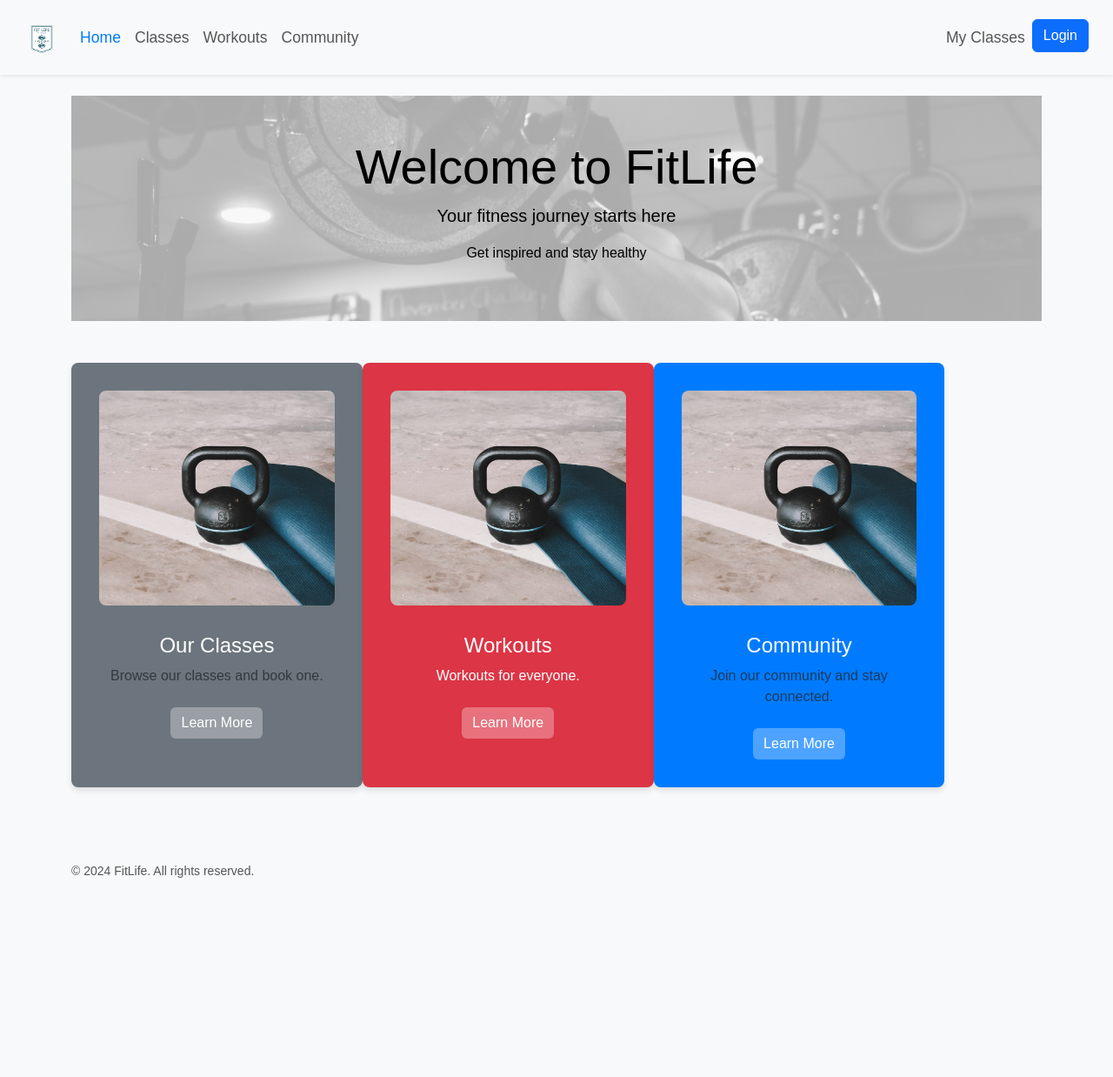
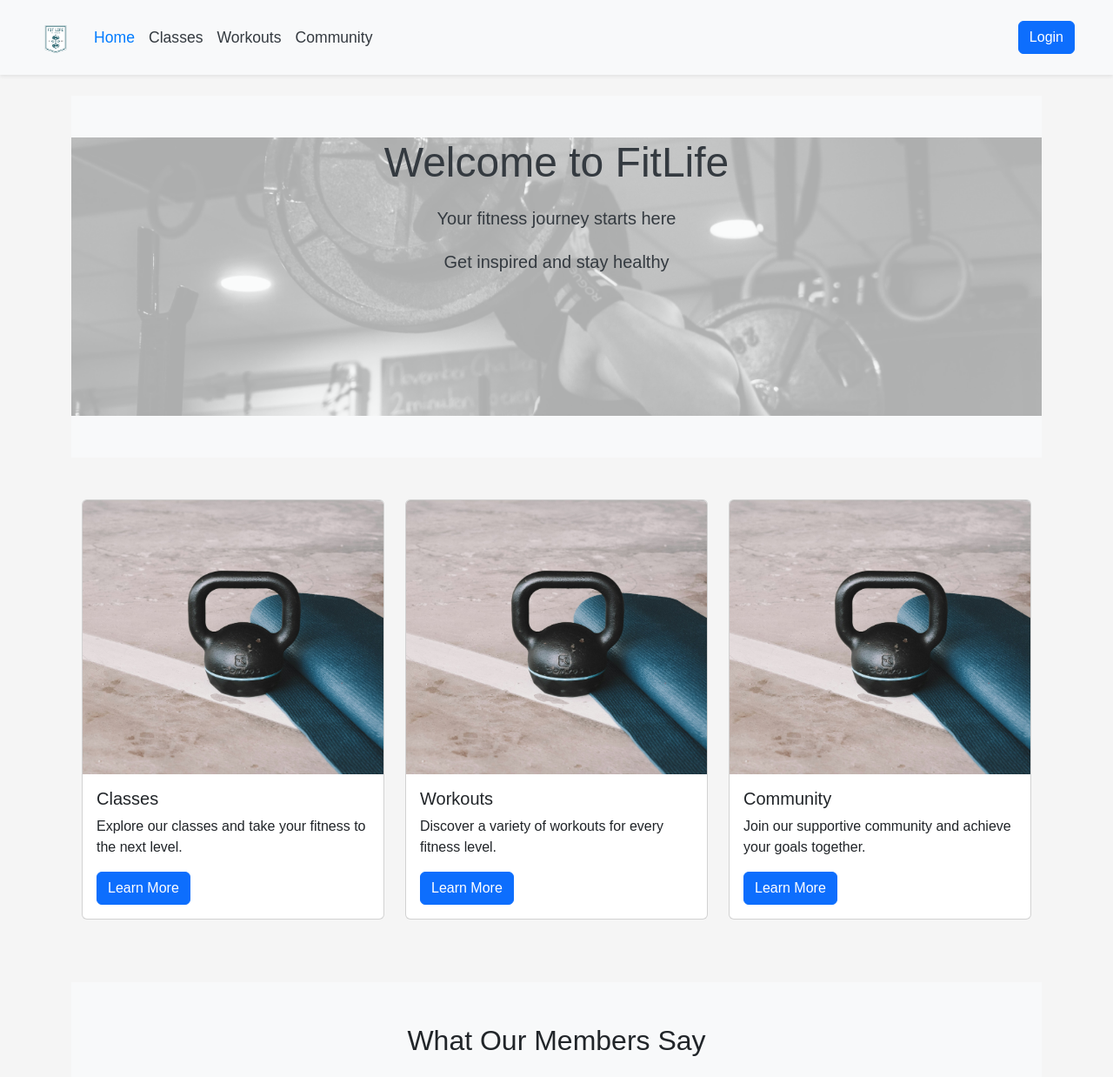
Before and after one commit to wakilsarfaraz/fitLifeContainer, a Django app: page / in a window 1280 px wide. Shown: the top 1238 px of the page at 87% size. Before the commit the page ends 1009 px from the top, so only its background shows below. Run offline with Django 4.2, Linux system fonts and the light colour scheme.

Commit message:
4th commit

```diff
--- a/FitLife/urls.py
+++ b/FitLife/urls.py
@@ -1,18 +1,3 @@
-"""FitLife URL Configuration
-
-The `urlpatterns` list routes URLs to views. For more information please see:
-    https://docs.djangoproject.com/en/4.1/topics/http/urls/
-Examples:
-Function views
-    1. Add an import:  from my_app import views
-    2. Add a URL to urlpatterns:  path('', views.home, name='home')
-Class-based views
-    1. Add an import:  from other_app.views import Home
-    2. Add a URL to urlpatterns:  path('', Home.as_view(), name='home')
-Including another URLconf
-    1. Import the include() function: from django.urls import include, path
-    2. Add a URL to urlpatterns:  path('blog/', include('blog.urls'))
-"""
 from django.contrib import admin
 from django.urls import path, include
 from django.conf import settings
@@ -24,6 +9,6 @@ urlpatterns = [
     path('community/', include(('community.urls', 'community'), namespace='community')),
     path('classes/', include(('classes.urls', 'classes'), namespace='classes')),
     path('workouts/', include(('workouts.urls', 'workouts'), namespace='workouts')),
-    path('userauth/',include('django.contrib.auth.urls')),
-    path('userauth/',include(('userauth.urls','userauth'),namespace='userauth')),
-]+ static (settings.MEDIA_URL, document_root =settings.MEDIA_ROOT)
+    path('userauth/', include('django.contrib.auth.urls')),
+    path('userauth/', include(('userauth.urls', 'userauth'), namespace='userauth')),
+] + static(settings.MEDIA_URL, document_root=settings.MEDIA_ROOT)
--- a/home/static/css/styles.css
+++ b/home/static/css/styles.css
@@ -3,10 +3,8 @@ html,
 body {
   height: 100%;
   margin: 0;
-  display: flex;
-  flex-direction: column;
   font-family: "Arial", sans-serif;
-  background-color: #f8f9fa;
+  background-color: #f5f5f5;
 }
 
 .content-wrapper {
@@ -15,7 +13,7 @@ body {
 
 /* Navbar Styles */
 .navbar {
-  padding: 1rem;
+  padding: 1rem 2rem;
   background-color: #ffffff;
   box-shadow: 0 4px 6px rgba(0, 0, 0, 0.1);
 }
@@ -28,7 +26,7 @@ body {
 .navbar-nav .nav-link {
   font-size: 1.1rem;
   font-weight: 500;
-  color: #555;
+  color: #343a40;
 }
 
 .navbar-nav .nav-link.active {
@@ -48,85 +46,97 @@ body {
 
 /* Hero Section */
 .hero-section {
-  width: 100vw; /* Full viewport width */
-  padding: 80px 20px; /* Adjust padding for better visibility */
-  background-color: #f5f5f5;
+  width: 100%;
+  padding: 80px 0;
+  background-color: #e0f7fa;
   text-align: center;
-  position: relative; /* So the background image can cover the whole section */
+  position: relative;
 }
 
 .hero-section-bg {
-  background-image: url("../images/hero-bg.png");
+  background-image: url("/static/images/hero-bg.png");
   background-size: cover;
   background-position: center;
-  height: 30%; /* Ensures full height of the hero section */
-  width: 100%; /* Full width */
+  height: 40vh;
+  width: 100%;
 }
 
 .hero-section h1,
 .hero-section p {
-  color: black;
+  color: #343a40;
   z-index: 1;
   position: relative;
+  margin: 0;
+}
+
+.hero-section h1 {
+  font-size: 3rem;
+}
+
+.hero-section p {
+  font-size: 1.25rem;
+  margin-top: 20px;
 }
 
 /* Combined Content Section */
 .combined-section {
-  background-color: #f8f9fa;
-  padding: 3rem 0;
-  display: flex;
-  justify-content: center; /* Centers the section horizontally */
-  align-items: center; /* Centers the content vertically */
-  flex-wrap: wrap; /* Allows columns to wrap on smaller screens */
-  gap: 20px; /* Adds space between columns */
+  background-color: #f5f5f5;
+  padding: 4rem 0;
 }
 
 .column {
-  width: 30%; /* Default width of each column */
   padding: 2rem;
-  color: white;
+  background-color: #ffffff;
   border-radius: 8px;
   text-align: center;
-  box-shadow: 0 4px 6px rgba(0, 0, 0, 0.1);
+  box-shadow: 0 4px 8px rgba(0, 0, 0, 0.1);
   transition: transform 0.3s ease, box-shadow 0.3s ease;
+  height: 100%;
 }
 
 .column:hover {
-  transform: scale(1.05); /* Slightly enlarges the column on hover */
-  box-shadow: 0 6px 12px rgba(0, 0, 0, 0.2);
+  transform: scale(1.05);
+  box-shadow: 0 6px 15px rgba(0, 0, 0, 0.2);
 }
 
 .classes-column {
-  background-color: #6c757d;
+  background-color: #21565c;
 }
 
 .workouts-column {
-  background-color: #dc3545;
+  background-color: #ce5100;
 }
 
 .community-column {
-  background-color: #007bff;
+  background-color: #21565c;
 }
 
 .column img {
   max-width: 100%;
   height: auto;
   border-radius: 8px;
+  margin-bottom: 20px;
 }
 
 .column h2 {
-  margin-top: 1rem;
-  font-size: 1.5rem;
+  margin-top: 1.5rem;
+  font-size: 1.75rem;
+  color: #fff;
 }
 
 .column p {
   margin-bottom: 1.5rem;
+  color: #fff;
 }
 
 .column .btn {
   color: white;
   background-color: rgba(255, 255, 255, 0.3);
   border: none;
+  padding: 10px 20px;
+  border-radius: 25px;
+  font-size: 1rem;
+  text-transform: uppercase;
 }
 
 .column .btn:hover {
@@ -134,31 +144,9 @@ body {
 }
 
 /* Responsive Styles */
-
-/* Medium to large screen: use flexbox for the columns */
-@media (min-width: 768px) {
-  .column {
-    width: 30%; /* Each column will take up 30% width on medium to large screens */
-  }
-}
-
-/* Small screens: stack the columns vertically */
-@media (max-width: 767px) {
-  .combined-section {
-    flex-direction: column;
-    align-items: center;
-  }
-
-  .column {
-    width: 80%; /* On smaller screens, each column will take 80% of the container width */
-    margin-bottom: 20px; /* Adds space between stacked columns */
-  }
-}
-
-/* Hero Section: Responsive Text */
 @media (max-width: 768px) {
   .hero-section h1 {
-    font-size: 2.5rem; /* Adjust font size for smaller screens */
+    font-size: 2.5rem;
   }
 
   .hero-section p {
@@ -168,7 +156,7 @@ body {
 
 /* Footer Styling */
 footer {
-  background-color: #f8f9fa;
+  background-color: #f5f5f5;
   padding: 20px 0;
   text-align: center;
 }
@@ -176,5 +164,5 @@ footer {
 footer p {
   margin-bottom: 0;
   font-size: 0.875rem;
-  color: #555;
+  color: #343a40;
 }
--- a/home/templates/base.html
+++ b/home/templates/base.html
@@ -1,5 +1,4 @@
 {% load static %}
-
 <!DOCTYPE html>
 <html lang="en">
   <head>
@@ -15,9 +14,12 @@
       href="https://cdn.jsdelivr.net/npm/bootstrap@5.3.0/dist/css/bootstrap.min.css"
       rel="stylesheet"
     />
+    <link
+      rel="stylesheet"
+      href="https://cdnjs.cloudflare.com/ajax/libs/bootstrap-icons/1.10.3/font/bootstrap-icons.min.css"
+    />
     <link rel="stylesheet" href="{% static 'css/styles.css' %}" />
   </head>
-
   <body>
     <!-- Navbar -->
     <nav class="navbar navbar-expand-lg navbar-light bg-light shadow-sm">
@@ -61,33 +63,26 @@
               >
             </li>
           </ul>
+          <!-- Authentication-related links -->
           <ul class="navbar-nav">
+            {% if user.is_authenticated %}
             <li class="nav-item">
-              <a class="nav-link" href="{% url 'classes:classes' %}"
-                >My Classes</a
-              >
+              <a class="nav-link" href="{% url 'userauth:logout' %}">Logout</a>
             </li>
+            {% else %}
             <li class="nav-item">
               <a
                 href="{% url 'userauth:login' %}"
-                class="btn btn-primary button ms-auto button-margin"
+                class="btn btn-primary ms-auto"
                 >Login</a
               >
             </li>
+            {% endif %}
           </ul>
         </div>
       </div>
     </nav>
-    <script>
-      document
-        .getElementById("logoutBtn")
-        .addEventListener("click", function () {
-          var myModal = new bootstrap.Modal(
-            document.getElementById("logoutModal")
-          );
-          myModal.show();
-        });
-    </script>
+
     <div class="content-wrapper container mt-4">
       {% block content %}{% endblock %}
     </div>
--- a/home/templates/home.html
+++ b/home/templates/home.html
@@ -1,8 +1,9 @@
 {% extends "base.html" %} {% load static %} {% block title %}Welcome to
 FitLife{% endblock %} {% block content %}
+
 <!-- Hero Section -->
-<section class="hero-section text-center py-5 hero-section-bg">
-  <div class="container">
+<section class="hero-section text-center py-5 bg-light">
+  <div class="container hero-section-bg">
     <h1 class="display-4">Welcome to FitLife</h1>
     <p class="lead">Your fitness journey starts here</p>
     <p>Get inspired and stay healthy</p>
@@ -10,45 +11,78 @@ FitLife{% endblock %} {% block content %}
 </section>
 
 <!-- Combined Content Section -->
-<section class="combined-section py-5">
+<section class="py-5">
   <div class="container">
-    <div class="row text-center">
-      <!-- Classes Column -->
-      <div class="col-md-4 mb-4 column classes-column">
-        <img
-          src="{% static 'images/workouts.png' %}"
-          alt="Classes"
-          class="img-fluid mb-3"
-        />
-        <h2>Our Classes</h2>
-        <p class="text-muted">Browse our classes and book one.</p>
-        <a href="#" class="btn btn-light">Learn More</a>
+    <div class="row justify-content-center">
+      {% for item in sections %}
+      <div class="col-md-4 mb-4">
+        <div class="card h-100">
+          <img
+            src="{% static 'images/'|add:item.image %}"
+            class="card-img-top"
+            alt="{{ item.title }}"
+          />
+          <div class="card-body">
+            <h5 class="card-title">{{ item.title }}</h5>
+            <p class="card-text">{{ item.description }}</p>
+            <a href="{% url item.url %}" class="btn btn-primary">Learn More</a>
+          </div>
+        </div>
       </div>
-
-      <!-- Workouts Column -->
-      <div class="col-md-4 mb-4 column workouts-column">
-        <img
-          src="{% static 'images/workouts.png' %}"
-          alt="Workouts"
-          class="img-fluid mb-3"
-        />
-        <h2>Workouts</h2>
-        <p>Workouts for everyone.</p>
-        <a href="#" class="btn btn-light">Learn More</a>
-      </div>
-
-      <!-- Community Column -->
-      <div class="col-md-4 mb-4 column community-column">
-        <img
-          src="{% static 'images/workouts.png' %}"
-          alt="Community"
-          class="img-fluid mb-3"
-        />
-        <h2>Community</h2>
-        <p class="text-muted">Join our community and stay connected.</p>
-        <a href="#" class="btn btn-light">Learn More</a>
-      </div>
+      {% endfor %}
     </div>
   </div>
 </section>
+
+<!-- Testimonials Section -->
+<section class="bg-light py-5">
+  <div class="container">
+    <h2 class="text-center mb-4">What Our Members Say</h2>
+    <div class="row">
+      {% for testimonial in testimonials %}
+      <div class="col-md-4 mb-4">
+        <div class="card">
+          <img
+            src="{% static 'images/testimonial-'|add:forloop.counter|add:'.jpg' %}"
+            class="card-img-top"
+            alt="{{ testimonial.name }}"
+          />
+          <div class="card-body">
+            <p class="card-text font-italic">"{{ testimonial.text }}"</p>
+            <footer class="blockquote-footer">{{ testimonial.name }}</footer>
+          </div>
+        </div>
+      </div>
+      {% endfor %}
+    </div>
+  </div>
+</section>
+
+<!-- Call to Action Section -->
+<section class="bg-primary text-white py-5">
+  <div class="container text-center">
+    <h2 class="mb-4">Ready to Start Your Fitness Journey?</h2>
+    <p class="lead mb-4">Join FitLife today and experience the difference!</p>
+    <a href="{% url 'userauth:login' %}" class="btn btn-light btn-lg"
+      >Sign Up Now</a
+    >
+  </div>
+</section>
+
+<!-- Quick Links Section -->
+<section class="py-5">
+  <div class="container">
+    <h2 class="text-center mb-4">Quick Links</h2>
+    <div class="row justify-content-center">
+      {% for link in quick_links %}
+      <div class="col-auto mb-2">
+        <a href="{% url link.url %}" class="btn btn-outline-primary"
+          >{{ link.title }}</a
+        >
+      </div>
+      {% endfor %}
+    </div>
+  </div>
+</section>
+
 {% endblock %}
--- a/home/views.py
+++ b/home/views.py
@@ -1,5 +1,22 @@
 from django.shortcuts import render
 
-# Create your views here.
 def home(request):
-    return render(request,'home.html',{})
+    context = {
+        'sections': [
+            {'title': 'Classes', 'description': 'Explore our classes and take your fitness to the next level.', 'image': 'workouts.png', 'url': 'classes:classes'},
+            {'title': 'Workouts', 'description': 'Discover a variety of workouts for every fitness level.', 'image': 'workouts.png', 'url': 'workouts:workouts'},
+            {'title': 'Community', 'description': 'Join our supportive community and achieve your goals together.', 'image': 'workouts.png', 'url': 'community:community'},
+        ],
+        'testimonials': [
+            {'name': 'John D.', 'text': 'FitLife has transformed my lifestyle. The classes are amazing and the community is so supportive!'},
+            {'name': 'Sarah M.', 'text': "I've never felt stronger or more confident. The trainers here are top-notch!"},
+            {'name': 'Mike R.', 'text': 'The variety of workouts keeps me motivated. I look forward to every session at FitLife.'},
+        ],
+        'quick_links': [
+            {'title': 'Class Schedule', 'url': 'classes:classes'},
+            {'title': 'Membership Plans', 'url': 'classes:classes'},
+            {'title': 'Nutrition Tips', 'url': 'classes:classes'},
+            {'title': 'Success Stories', 'url': 'classes:classes'},
+        ],
+    }
+    return render(request, 'home.html', context)
--- a/userauth/urls.py
+++ b/userauth/urls.py
@@ -1,10 +1,10 @@
 from django.urls import path
-from .views import UserRegistrationView
-from django.contrib.auth.views import LoginView,LogoutView
+from .views import UserRegistrationView, CustomLogoutView
+
 app_name = 'userauth'
 
 urlpatterns = [
     path('register/', UserRegistrationView.as_view(), name='register'),
-    path('login/', LoginView.as_view(), name='login'),
-    path('logout/', LogoutView.as_view(), name='logout'),
+    path('logout/', CustomLogoutView.as_view(), name='logout'),
+    path('login/', CustomLogoutView.as_view(), name='login'),
 ]
```
Also changed, not shown: userauth/forms.py (added, +12 -0 lines), userauth/templates/registration/login.html (+35 -17 lines), userauth/templates/registration/register.html (+44 -12 lines), userauth/views.py (+12 -4 lines).
